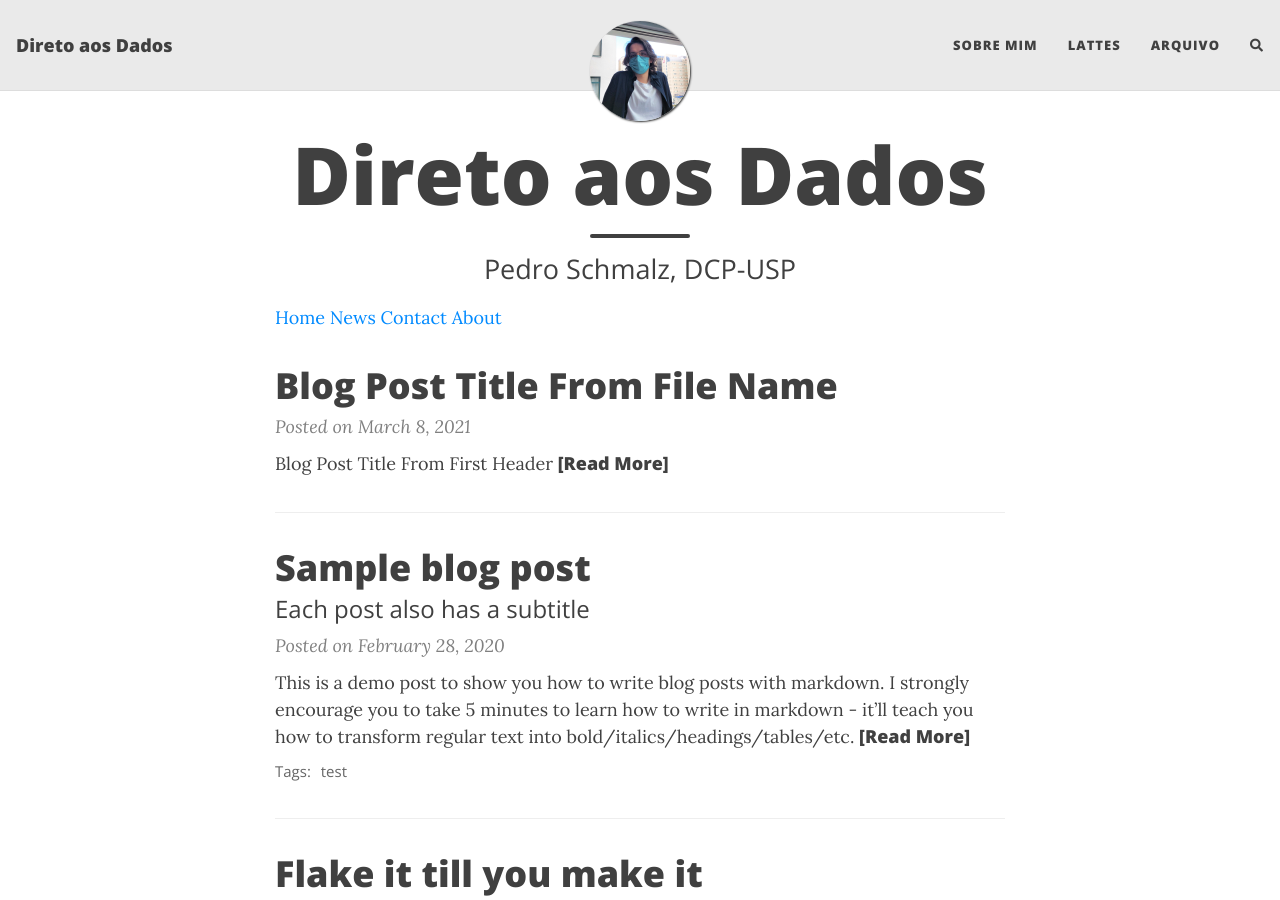
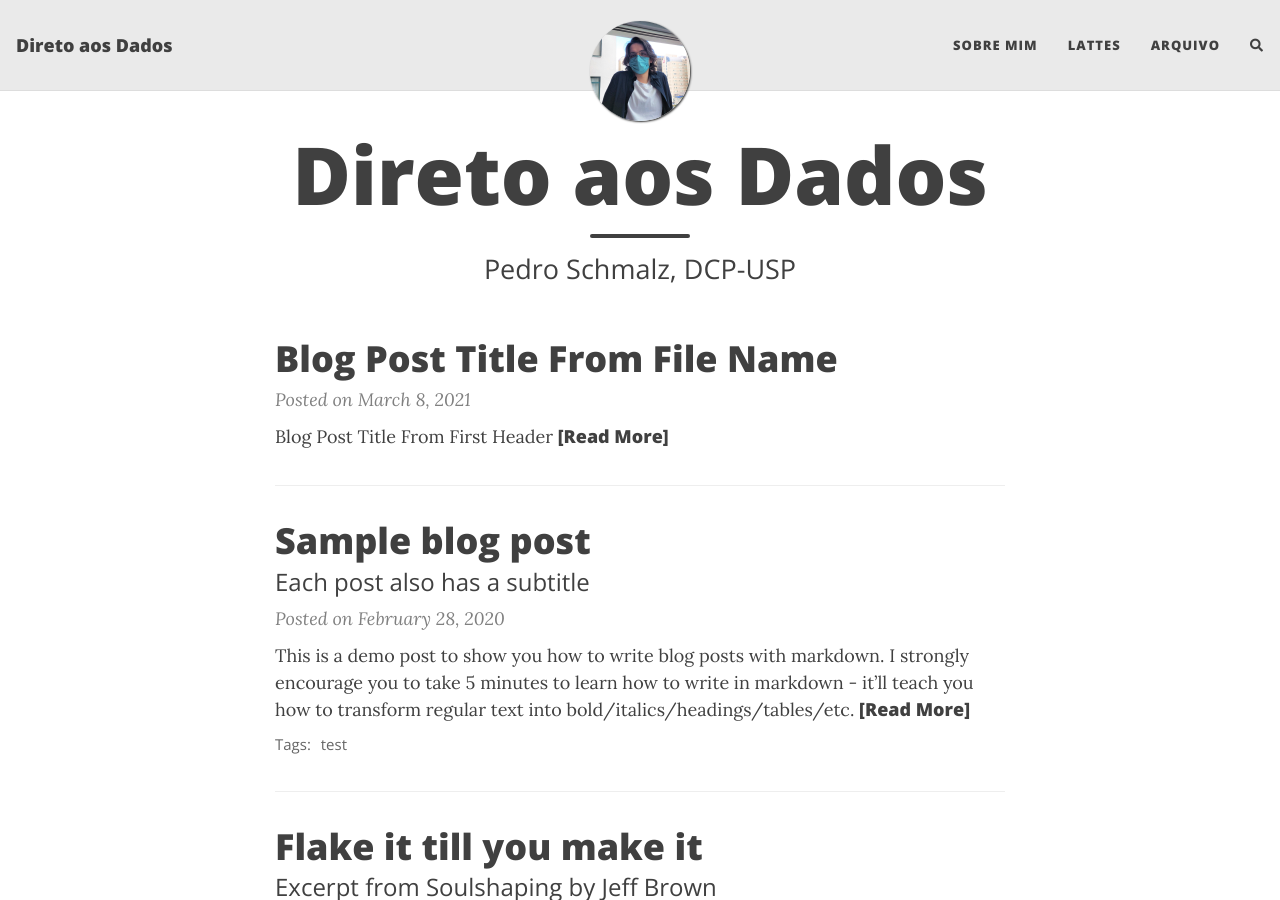
Before and after one commit to PedroSchmalz/pedroschmalz.github.io, a Jekyll site: the page built from index.html, in a window 1280 px wide and 900 px high. Built offline with Jekyll 4.4.1, drawn with Linux system fonts in a browser that asks for light colours; nearby versions of some CDN libraries; the list of posts is cut into pages by our own code; comment, search, counter and statistics services are not loaded.

Commit message:
Update index.html

```diff
--- a/index.html
+++ b/index.html
@@ -3,11 +3,3 @@
 title: Direto aos Dados
 subtitle: Pedro Schmalz, DCP-USP
 ---
-
-
-<div class="sidebar">
-  <a class="active" href="#home">Home</a>
-  <a href="#news">News</a>
-  <a href="#contact">Contact</a>
-  <a href="#about">About</a>
-</div>
```
